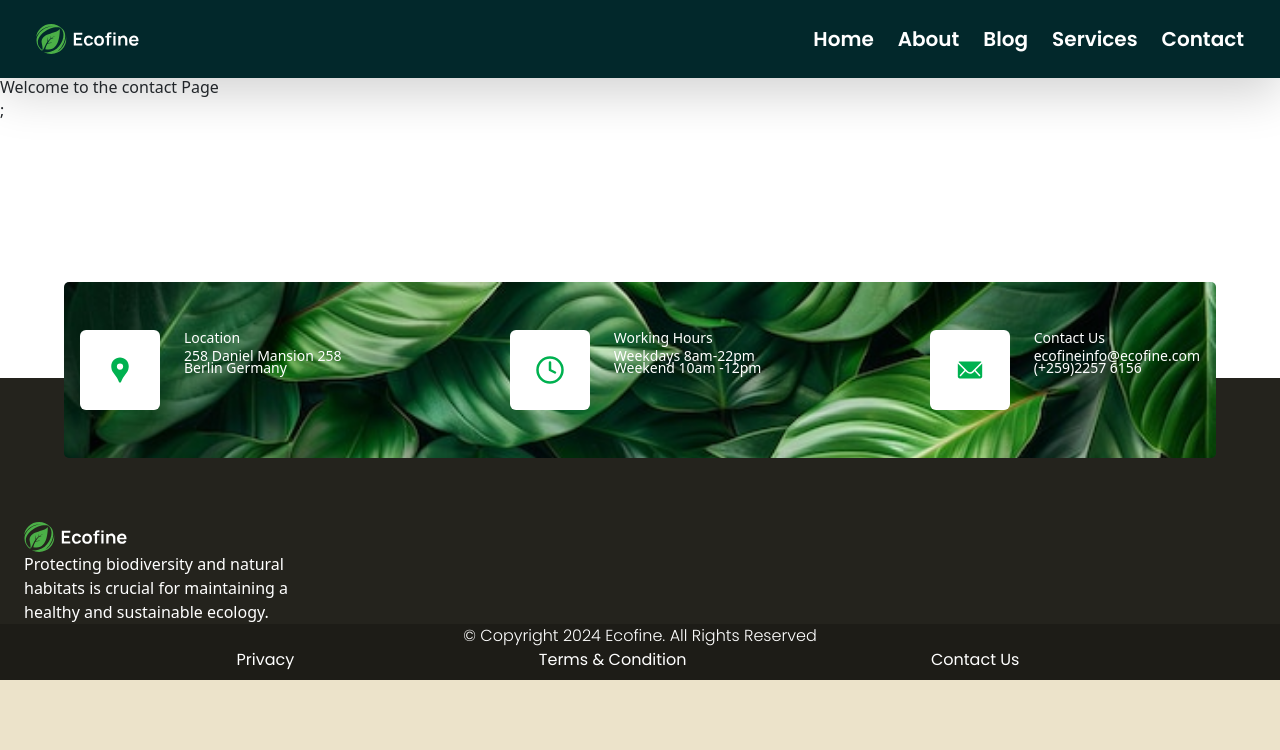
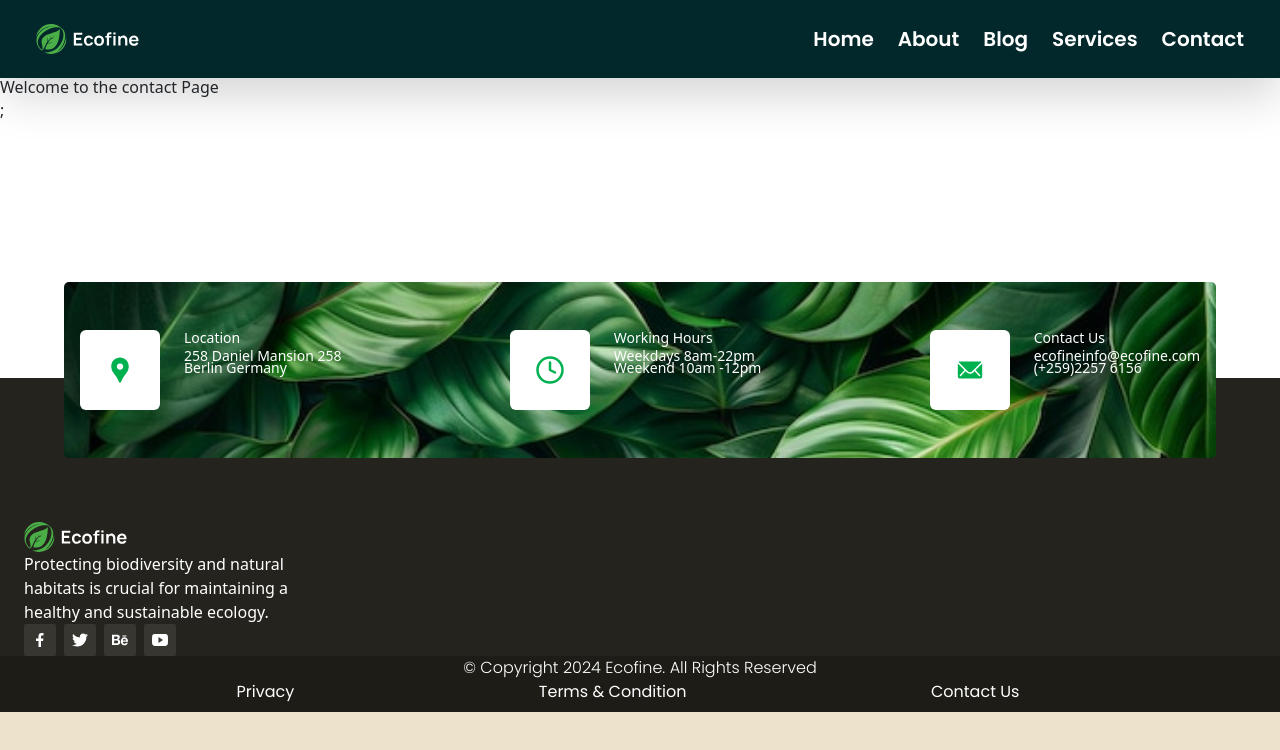
Before and after one commit to VincentMugondora/Eco-Fine, a React (Vite) app: page /contact in a window 1280 px wide. Shown: the top 750 px of the page. Built offline with nearby package versions, Linux system fonts and the light colour scheme.

Commit message:
added icons and buttons jsx

```diff
--- a/src/components/footer/footer components/FooterMiddle.jsx
+++ b/src/components/footer/footer components/FooterMiddle.jsx
@@ -1,3 +1,4 @@
+import Icons from "../../miscallaneous/Icons";
 import Logo from "/logo2 (1).svg"
 
 const FooterMiddle = () => {
@@ -10,7 +11,7 @@ const FooterMiddle = () => {
           maintaining a healthy and sustainable ecology.
         </p>
         <div>
-
+          <Icons bgColor="#373631" iconColor="white" />
         </div>
       </div>
     </div>
--- a/src/components/home/homeComponents/Questions.jsx
+++ b/src/components/home/homeComponents/Questions.jsx
@@ -2,10 +2,7 @@
 import Image from "/images/2-1.jpg";
 import Image2 from "/images/2-3.jpg";
 import Image3 from "/images/2-2.jpg";
-import { LiaFacebookF } from "react-icons/lia";
-import { FaTwitter } from "react-icons/fa";
-import { SiBehance } from "react-icons/si";
-import { IoLogoYoutube } from "react-icons/io";
+import Icons from "../../miscallaneous/Icons";
 
 const Team = () => {
   const teams = [
@@ -17,7 +14,9 @@ const Team = () => {
   return (
     <div className="w-full py-10 mt-28 lg:mt-80 h-auto team">
       <section className="container">
-        <p className="text-2xl text-[#00B150] text-center font-bold">Best Team</p>
+        <p className="text-2xl text-[#00B150] text-center font-bold">
+          Best Team
+        </p>
         <div className="mx-auto flex flex-col justify-between text-center">
           <p className="text-3xl text-white font-bold">
             Waste is avoided through conservation
@@ -50,18 +49,7 @@ const Team = () => {
                   </h2>
                   <p className="text-[grey] font-bold">{team.position}</p>
                   <div className="flex justify-evenly w-full">
-                    <div className="p-2 bg-[#00B150] rounded-sm">
-                      <LiaFacebookF className="text-white" />
-                    </div>
-                    <div className="p-2 bg-[#00B150] rounded-sm">
-                      <FaTwitter className="text-white"/>
-                    </div>
-                    <div className="p-2 bg-[#00B150] rounded-sm">
-                      <SiBehance className="text-white"/>
-                    </div>
-                    <div className="p-2 bg-[#00B150] rounded-sm">
-                      <IoLogoYoutube className="text-white"/>
-                    </div>
+                    <Icons bgColor="#00B150" />
                   </div>
                 </div>
               </div>
--- /dev/null
+++ b/src/components/miscallaneous/Buttons.jsx
@@ -0,0 +1,21 @@
+import { MdKeyboardDoubleArrowRight } from "react-icons/md";
+
+const Buttons = ({
+  text = "Click Me",
+  bgColor = "#00B150",
+  textColor = "white",
+}) => {
+  return (
+    <div>
+      <button
+        className={`py-2 px-5 rounded-md`}
+        style={{ backgroundColor: bgColor, color: textColor }}
+      >
+        <p>{text}</p>
+        <MdKeyboardDoubleArrowRight />
+      </button>
+    </div>
+  );
+};
+
+export default Buttons;
--- a/src/components/miscallaneous/Icons.jsx
+++ b/src/components/miscallaneous/Icons.jsx
@@ -1,21 +1,22 @@
+// Icons.js
 import { LiaFacebookF } from "react-icons/lia";
 import { FaTwitter } from "react-icons/fa";
 import { SiBehance } from "react-icons/si";
 import { IoLogoYoutube } from "react-icons/io";
 
-const Icons = () => {
+const Icons = ({ bgColor = "#00B150", iconColor = "white" }) => {
   return (
-    <div>
-      <div className="p-2 bg-[#00B150] rounded-sm">
+    <div className="flex space-x-2">
+      <div className={`p-2 rounded-sm`} style={{ backgroundColor: bgColor }}>
         <LiaFacebookF className="text-white" />
       </div>
-      <div className="p-2 bg-[#00B150] rounded-sm">
+      <div className={`p-2 rounded-sm`} style={{ backgroundColor: bgColor }}>
         <FaTwitter className="text-white" />
       </div>
-      <div className="p-2 bg-[#00B150] rounded-sm">
+      <div className={`p-2 rounded-sm`} style={{ backgroundColor: bgColor }}>
         <SiBehance className="text-white" />
       </div>
-      <div className="p-2 bg-[#00B150] rounded-sm">
+      <div className={`p-2 rounded-sm`} style={{ backgroundColor: bgColor }}>
         <IoLogoYoutube className="text-white" />
       </div>
     </div>
```
